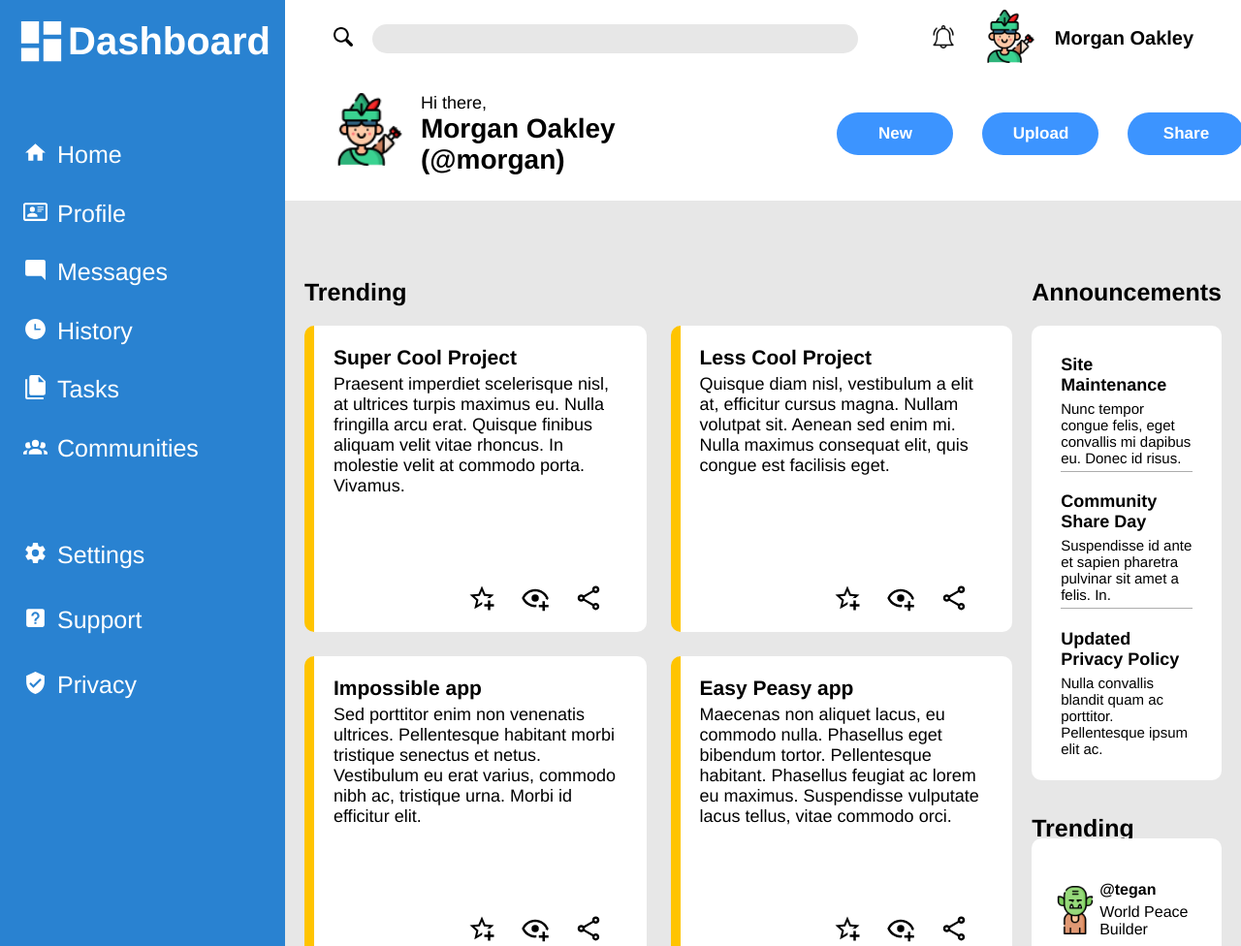
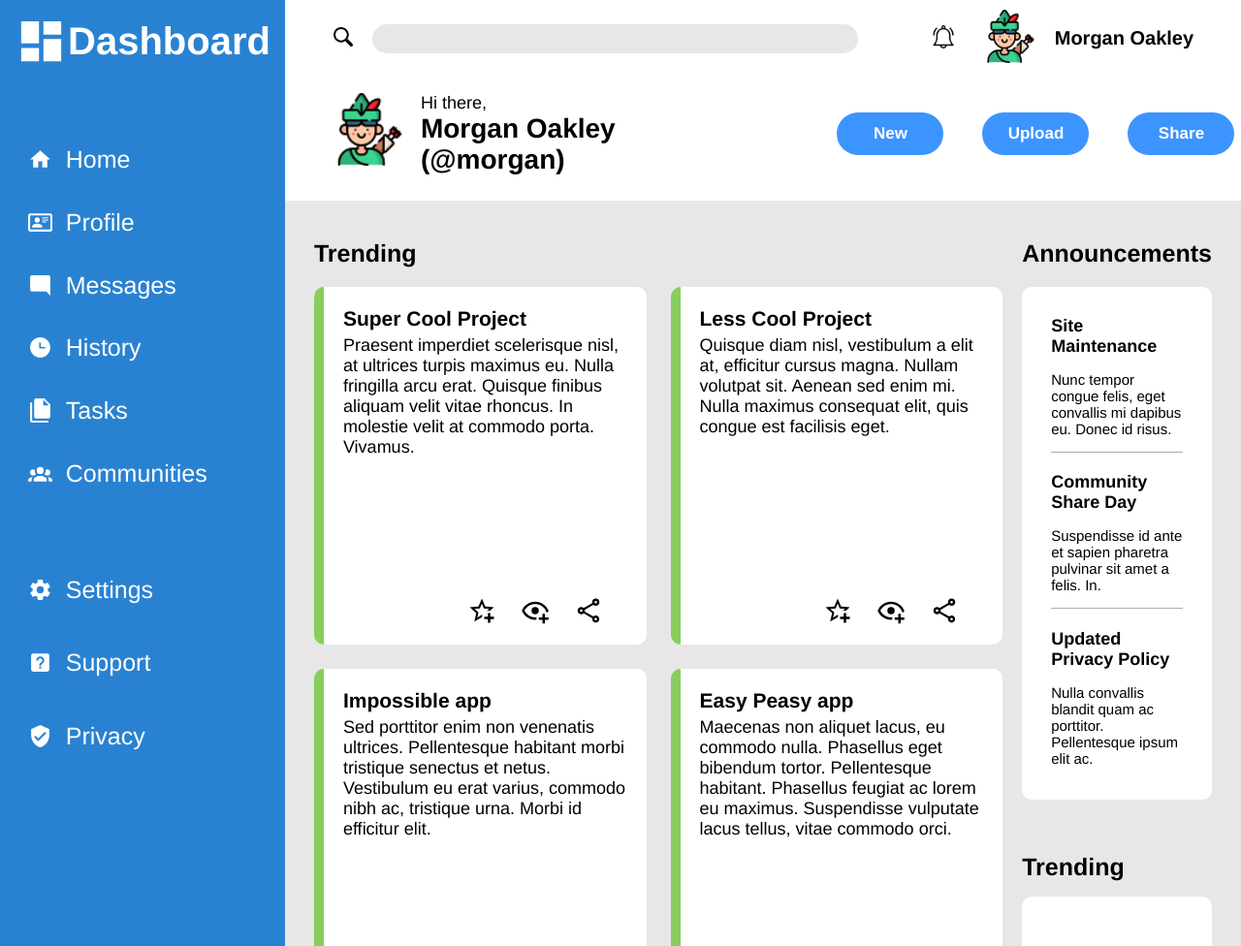
Before and after one commit to LeonardoLima01/odin-admin-dashboard, a plain HTML site: page index.html in a window 1280 px wide. Shown: the top 976 px of the page at 97% size. Drawn offline with Linux system fonts and the light colour scheme.

Commit message:
Fix padding and font

```diff
--- a/style.css
+++ b/style.css
@@ -51,7 +51,8 @@ body{
 .up>div,
 .down>div{
     display: grid;
-    grid-template-columns: 1fr 5fr;
+    grid-template-columns: 1fr 4fr;
+    align-items: center;
 }
 
 .titleLogo{
@@ -83,7 +84,7 @@ body{
     margin-right: -60px;
 }
 button{
-    width: 120px;
+    width: 110px;
     padding: 12px;
     border-radius: 50px;
     background-color: rgb(60, 148, 255);
@@ -96,7 +97,7 @@ button{
 .main{
     display: grid;
     grid-template-columns: 4fr 1fr;
-    padding: 80px 20px;
+    padding: 40px 30px 60px 30px;
     gap: 20px;
     background-color: rgb(231, 231, 231);
 }
@@ -114,7 +115,7 @@ button{
     padding: 20px;
     background-color: rgb(255, 255, 255);
     border-radius: 10px;
-    border-left: 10px solid rgb(255, 196, 0);
+    border-left: 10px solid rgb(135, 206, 94);
     display: grid;
     grid-template-rows: 30px 2fr 1fr;
 }
@@ -146,7 +147,7 @@ button{
 .side-main{
     display: grid;
     grid-column: 2;
-    gap: 20px;
+    gap: 40px;
     grid-template-rows: 1fr 20px 1fr;
 }
 
@@ -171,7 +172,7 @@ button{
 .text{
     font-size: 15px;
     border-bottom: solid 1px rgb(173, 173, 173);
-    padding: 5px 0px;
+    padding: 15px 0px;
 }
 
 .trending{
```
